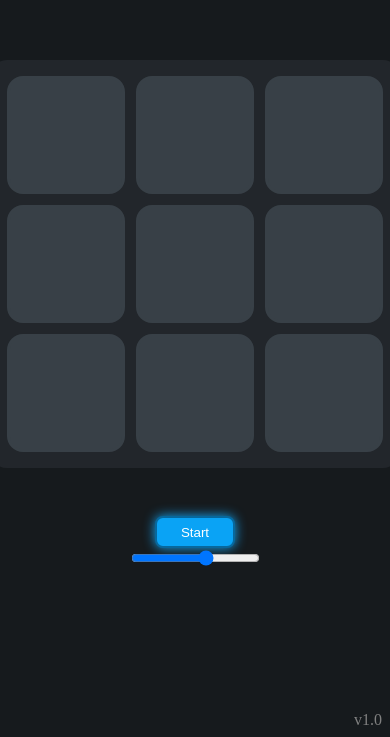
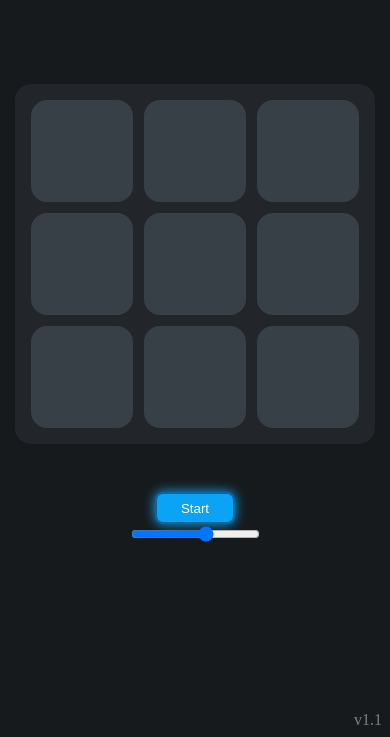
Before and after one commit to thathimanshu/Tic-Tac-Toe, a plain HTML site: page index.html in a window 390 px wide. Shown: the part 107-844 px from the top of the page. Drawn offline with Linux system fonts and the light colour scheme.

Commit message:
phone size

```diff
--- a/index.html
+++ b/index.html
@@ -27,7 +27,7 @@
         </div>
     </div>
 
-    <div id="version">v1.0</div>
+    <div id="version">v1.1</div>
     <script src="app.js"></script>
 </body>
 </html>
--- a/style.css
+++ b/style.css
@@ -89,7 +89,7 @@ body{
 }
 @media screen and (max-width: 600px) {
     .cell{
-        height: 7rem;
-        width: 7rem;
+        height: 6rem;
+        width: 6rem;
     }
 }
```
